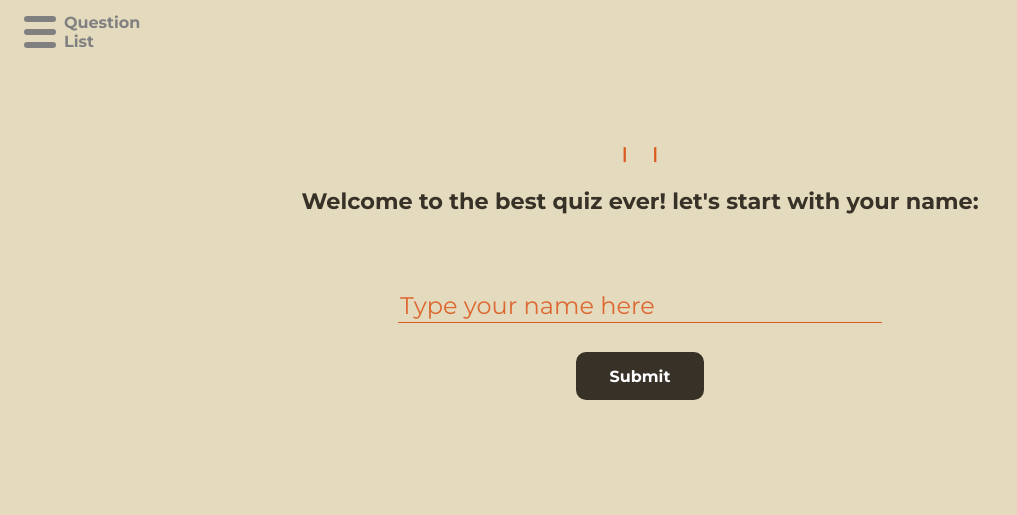
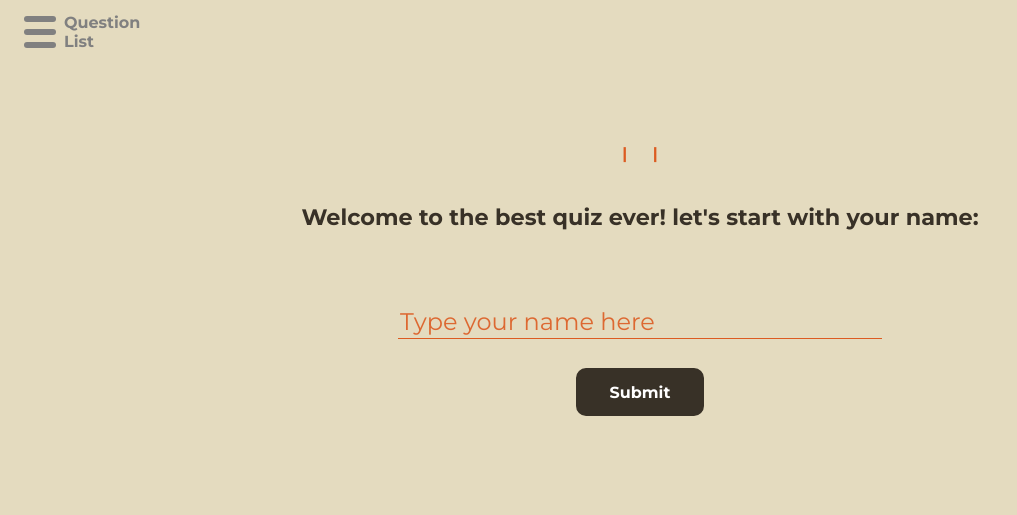
Before and after one commit to BarbaraMaes/Quiz, a plain HTML site: page main.html in a window 1280 px wide. Shown: the whole page, without its empty margins (0-1017 px from the left). Drawn offline with Linux system fonts and the light colour scheme.

Commit message:
minor styling

```diff
--- a/main.css
+++ b/main.css
@@ -58,7 +58,7 @@ main{
     height: fit-content;
     max-height: 30rem;
     display: grid;
-    grid-template-rows: 3rem 4rem 1fr 5rem;
+    grid-template-rows: 4rem 4rem 1fr 5rem;
     grid-template-areas: "info"
                         "question"
                         "answers"
```
